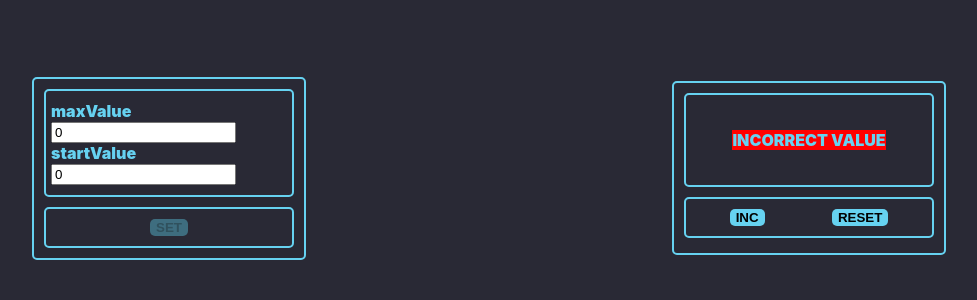
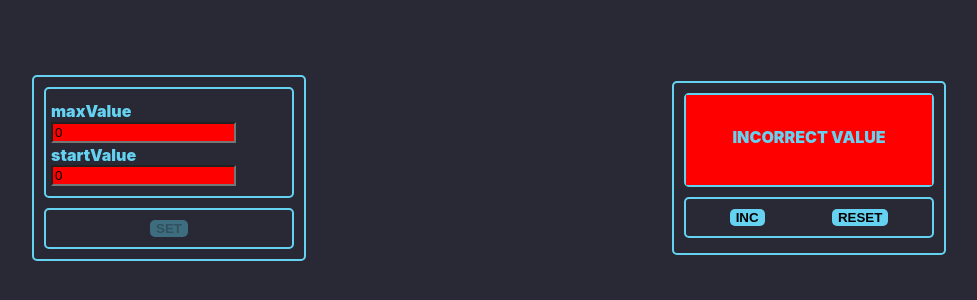
Before and after one commit to mindwideopen/counterProject, a React (Create React App) app in the folder counter-project/: page / in a window 1280 px wide. Shown: the part 232-532 px from the top of the page, without its empty margins (151-1128 px from the left). Built offline with nearby package versions, Linux system fonts and the light colour scheme.

Commit message:
turn all useStates to single useState, using object. still bad layout

```diff
--- a/counter-project/src/components/InputComponent.tsx
+++ b/counter-project/src/components/InputComponent.tsx
@@ -41,4 +41,6 @@ export const InputComponent = (props: InputComponentType) => {
 
 
 const InputStyled = styled.input<InputStyledPropsType>`
+    background: ${props => props.inputWarning? 'red':''};
+
 `
--- a/counter-project/src/components/SpanComponent.tsx
+++ b/counter-project/src/components/SpanComponent.tsx
@@ -25,7 +25,13 @@ export const SpanComponent = (props:SpanComponentProps) => {
 
 
 const SpanStyled = styled.span<SpanComponentProps>`
-font-weight: 900;
-    color:rgba(102, 210, 241);
-    background-color: ${props => props.displayWarning ? 'red': ''};
+    text-align: center;
+    vertical-align: middle;
+    line-height: ${props => props.displayWarning ? '85px' : 'auto'};
+    font-weight: 900;
+    color: rgba(102, 210, 241);
+    background-color: ${props => props.displayWarning ? 'red' : ''};
+    width: ${props => props.displayWarning ? '100%' : 'auto'};
+    height: ${props => props.displayWarning ? '100%' : 'auto'};
+    position: ${props => props.displayWarning ? 'absolute' : 'static'};
 `
--- a/counter-project/src/components/UpperWrapper.tsx
+++ b/counter-project/src/components/UpperWrapper.tsx
@@ -10,5 +10,6 @@ export const UpperWrapperStyled = styled.div`
     border: 2px solid rgba(102, 210, 241);
     border-radius: 5px;
     min-height: 70px;
+    position: relative;
 
 `
```
